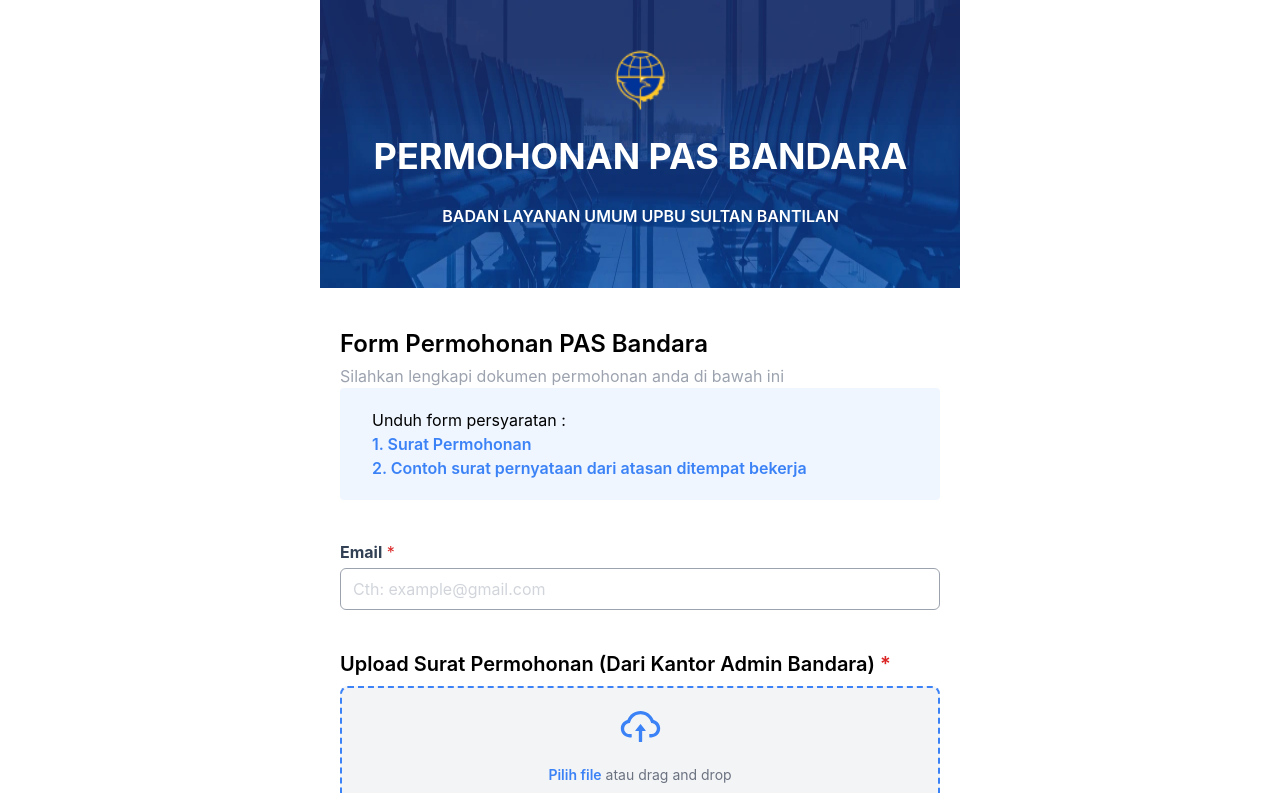
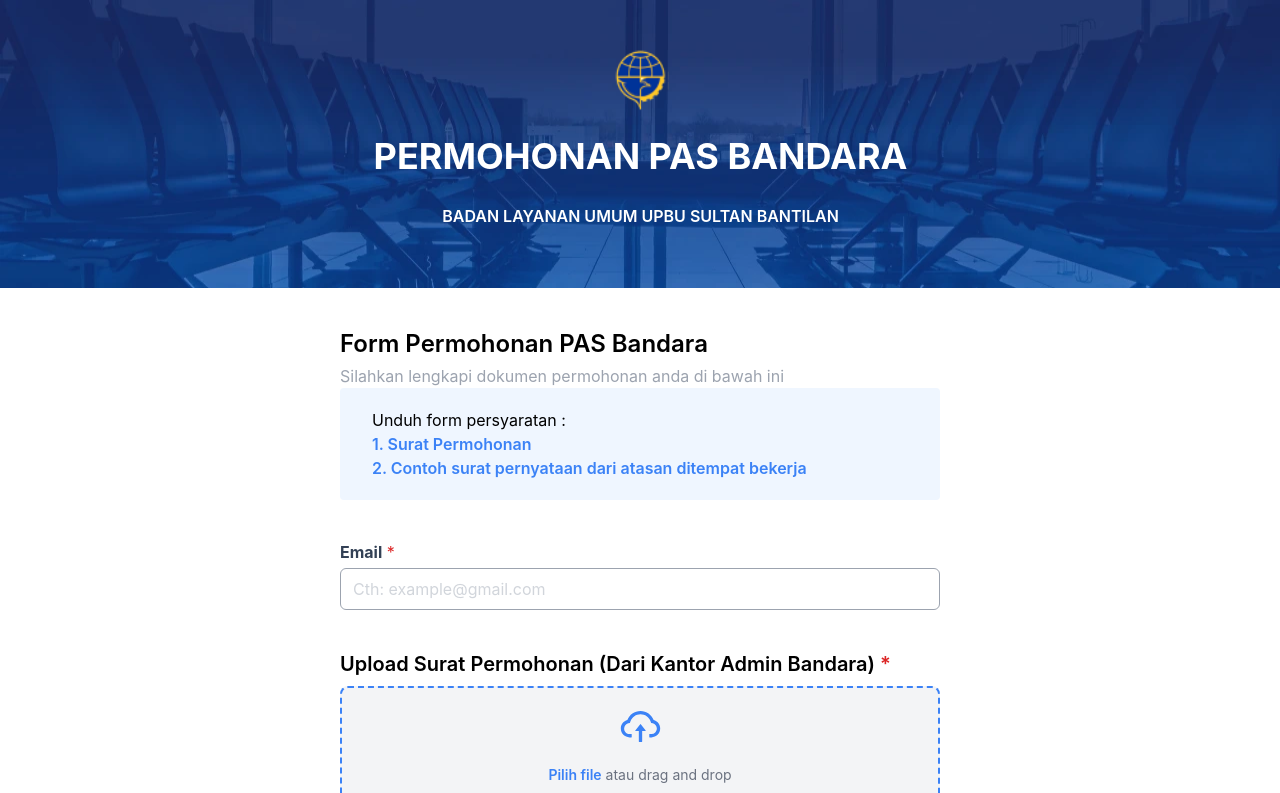
Before and after one commit to andiaryansyah/PAS_BANDARA, a React (Create React App) app: page / in a window 1280 px wide. Shown: the top 793 px of the page. Built offline with nearby package versions, Linux system fonts and the light colour scheme.

Commit message:
adjust width screen banner hero

```diff
--- a/src/pages/PasBandara.jsx
+++ b/src/pages/PasBandara.jsx
@@ -170,8 +170,7 @@
     {
         loadingApi ? <div><Loading /></div> :
         <div>
-        <div className="relative flex flex-col items-center">
-            <div className="w-full md:w-1/2">
+        <div className="relative">
             <img
             src={images.PasBandara}
             alt="pas-bandara"
@@ -179,11 +178,10 @@
             />
             <div className="absolute right-0 left-px top-12 text-center text-white uppercase flex flex-col justify-center items-center">
             <img src={logo} alt="logo" className="mb-6 h-16 w-14" />
-            <h1 className="font-bold text-2xl md:text-xl lg:text-3xl xl:text-4xl">Permohonan Pas Bandara</h1>
-            <h3 className="font-semibold text-xs mt-3 md:mt-5 md:text-xs lg:text-base lg:mt-7">
+            <h1 className="font-bold text-2xl md:text-3xl lg:text-hxl xl:text-4xl">Permohonan Pas Bandara</h1>
+            <h3 className="font-semibold text-xs mt-3 md:mt-5 md:text-base lg:mt-7">
                 Badan layanan umum UPBU Sultan Bantilan
             </h3>
-            </div>
             </div>
         </div>
 
```
